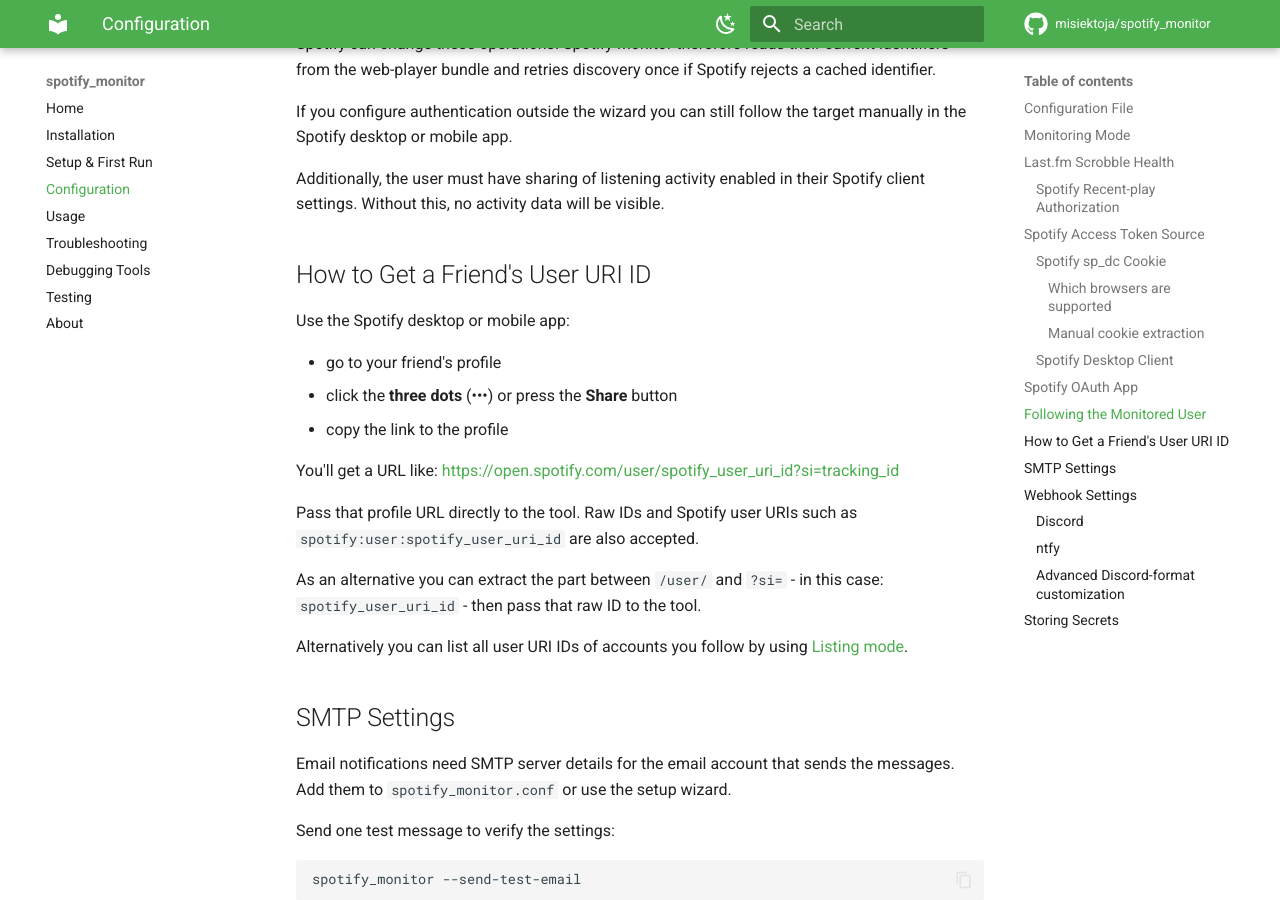
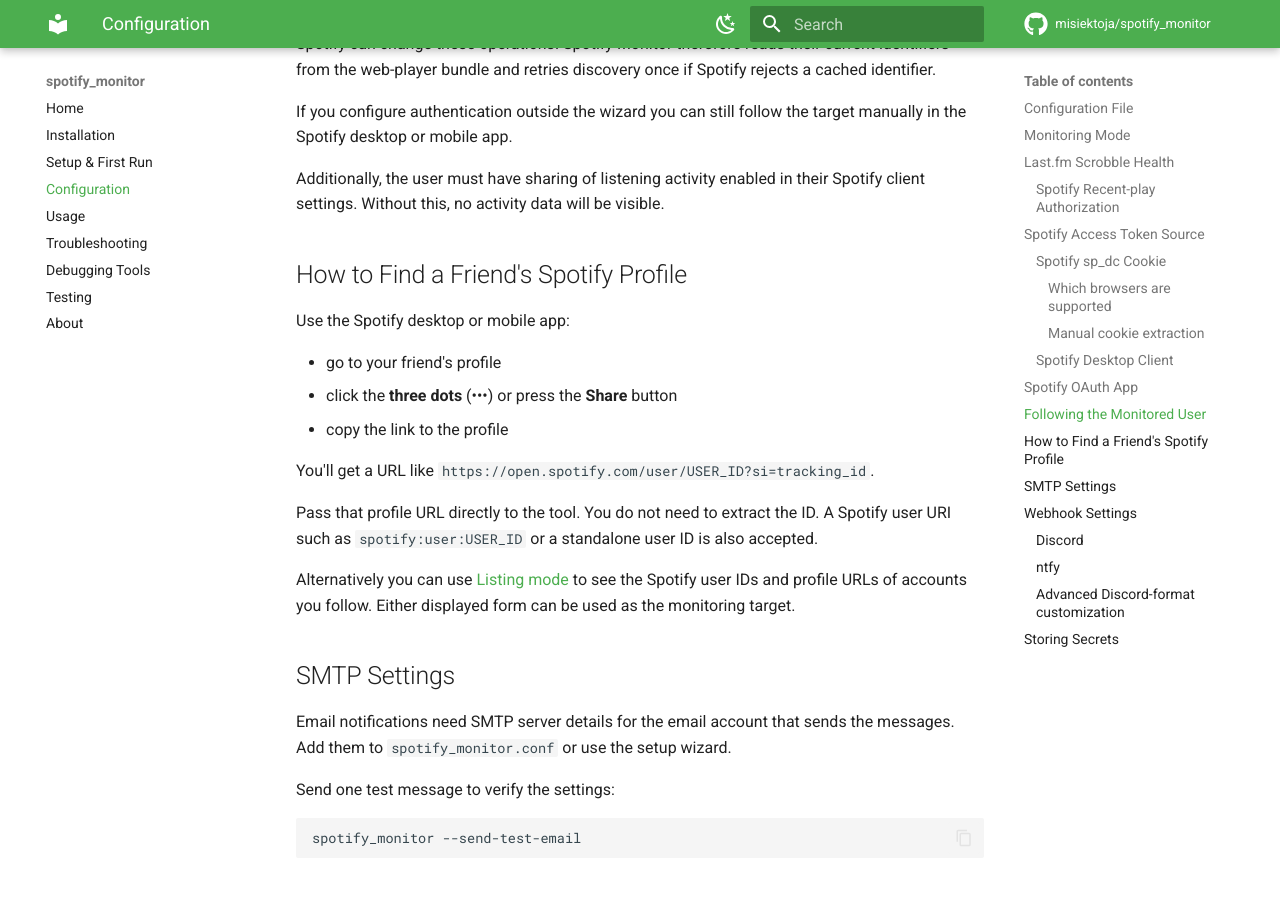
Before and after one commit to misiektoja/spotify_monitor, an MkDocs documentation site: the page built from docs/configuration.md, in a window 1280 px wide and 900 px high, scrolled down 12655 px. Built offline with MkDocs 1.6.1 and Material for MkDocs 9.7.7, drawn with Linux system fonts in a browser that asks for light colours; comment, search, counter and statistics services are not loaded; some of the changed text lies outside the part shown.

Commit message:
docs(config): explain finding a friend's profile

````diff
--- a/docs/configuration.md
+++ b/docs/configuration.md
@@ -35,7 +35,7 @@
 
 The `.env` layer applies to supported private keys such as `SP_DC_COOKIE`, `LASTFM_API_KEY`, `SPOTIFY_SCROBBLE_REFRESH_TOKEN`, `SMTP_PASSWORD` and `WEBHOOK_URL`. It also accepts the non-secret `SPOTIFY_SCROBBLE_CLIENT_ID` and `SPOTIFY_SCROBBLE_REDIRECT_URI` settings for externally managed runs. A target written directly after the command overrides `TARGET_USER_URI_ID`. Use `--config-file PATH` and `--env-file PATH` to select files explicitly. Use `--config-file none` and `--env-file none` to disable both automatic searches. See [Storing Secrets](#storing-secrets) for the search rules and supported keys.
 
-You may set `TARGET_USER_URI_ID` to a raw user ID, Spotify user URI or profile URL. A positional command-line target takes precedence over this configured value. With a configured target you can start monitoring with:
+Despite its legacy name, `TARGET_USER_URI_ID` accepts a complete Spotify profile URL, a `spotify:user:` URI or a user ID. A positional command-line target takes precedence. With a configured target you can start monitoring with:
 
 ```sh
 spotify_monitor --config-file spotify_monitor.conf
@@ -285,7 +285,7 @@
 - Run the tool with `--token-source client -w <path-to-login-request-body-file>`:
 
 ```sh
-spotify_monitor --token-source client -w <path-to-login-request-body-file> <spotify_user_uri_id>
+spotify_monitor --token-source client -w <path-to-login-request-body-file> <spotify_target>
 ```
 
 Spotify Monitor reads the required fields from the saved request and starts monitoring.
@@ -326,7 +326,7 @@
 Example:
 
 ```sh
-spotify_monitor <spotify_user_uri_id> -r "your_spotify_app_client_id:your_spotify_app_client_secret"
+spotify_monitor <spotify_target> -r "your_spotify_app_client_id:your_spotify_app_client_secret"
 ```
 
 When configured the tool automatically refreshes the OAuth app access token. Tokens are cached in the file specified by `SP_APP_TOKENS_FILE` configuration option (default: `.spotify-monitor-oauth-app.json`).
@@ -347,7 +347,8 @@
 Additionally, the user must have sharing of listening activity enabled in their Spotify client settings. Without this, no activity data will be visible.
 
 <a id="how-to-get-a-friends-user-uri-id"></a>
-## How to Get a Friend's User URI ID
+<a id="find-a-friends-spotify-profile"></a>
+## How to Find a Friend's Spotify Profile
 
 Use the Spotify desktop or mobile app:
 
@@ -355,13 +356,11 @@
 - click the **three dots** (•••) or press the **Share** button
 - copy the link to the profile
 
-You'll get a URL like: [https://open.spotify.com/user/spotify_user_uri_id?si=tracking_id](https://open.spotify.com/user/spotify_user_uri_id?si=tracking_id)
+You'll get a URL like `https://open.spotify.com/user/USER_ID?si=tracking_id`.
 
-Pass that profile URL directly to the tool. Raw IDs and Spotify user URIs such as `spotify:user:spotify_user_uri_id` are also accepted.
+Pass that profile URL directly to the tool. You do not need to extract the ID. A Spotify user URI such as `spotify:user:USER_ID` or a standalone user ID is also accepted.
 
-As an alternative you can extract the part between `/user/` and `?si=` - in this case: `spotify_user_uri_id` - then pass that raw ID to the tool.
-
-Alternatively you can list all user URI IDs of accounts you follow by using [Listing mode](usage.md#listing-mode).
+Alternatively you can use [Listing mode](usage.md#listing-mode) to see the Spotify user IDs and profile URLs of accounts you follow. Either displayed form can be used as the monitoring target.
 
 <a id="smtp-settings"></a>
 ## SMTP Settings
@@ -581,13 +580,13 @@
 You can specify a custom file with `DOTENV_FILE` or `--env-file` flag:
 
 ```sh
-spotify_monitor <spotify_user_uri_id> --env-file /path/.env-spotify_monitor
+spotify_monitor <spotify_target> --env-file /path/.env-spotify_monitor
 ```
 
 Disable automatic `.env` search with `DOTENV_FILE = "none"` or `--env-file none`:
 
 ```sh
-spotify_monitor <spotify_user_uri_id> --env-file none
+spotify_monitor <spotify_target> --env-file none
 ```
 
 As a last resort, you can store private values in the configuration file or source code. This makes them easier to expose or commit accidentally.
````
